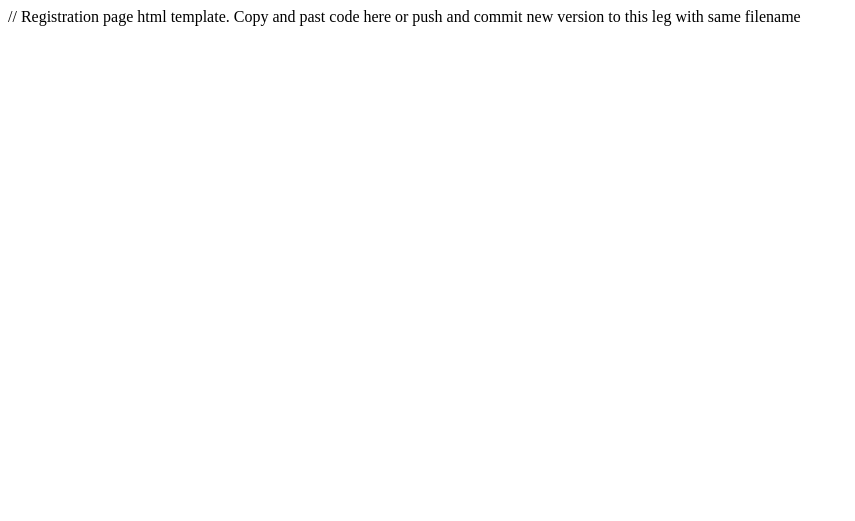
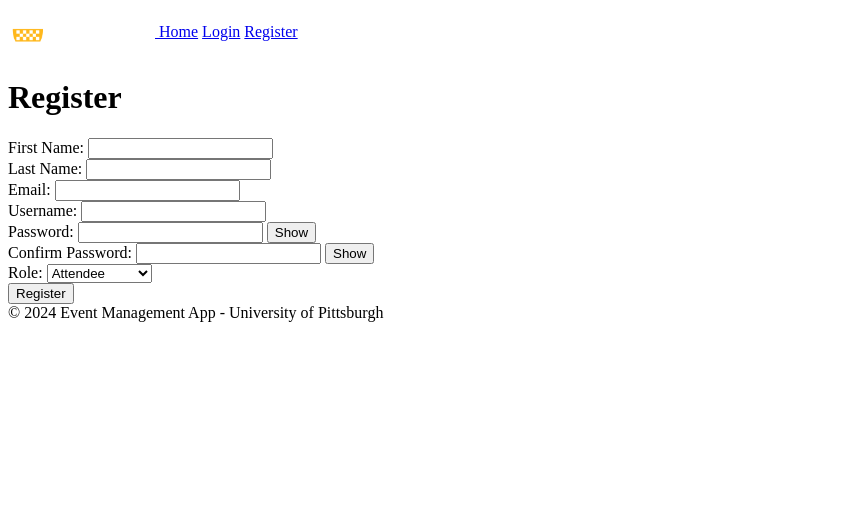
Before and after one commit to NicholasCessna/EventManagementSystem, a Python web app: template templates/register.html in a window 1280 px wide. Shown: the top 521 px of the page, without its empty margins (0-855 px from the left). Before the commit the page ends 26 px from the top, so only its background shows below. Run offline with Jinja, Linux system fonts and the light colour scheme; the template is opened without the code that fills it, so the values that code supplies are empty.

Commit message:
Update register.html

```diff
--- a/templates/register.html
+++ b/templates/register.html
@@ -1 +1,80 @@
-// Registration page html template. Copy and past code here or push and commit new version to this leg with same filename
+{% extends "base.html" %}
+{% block title %}Register{% endblock %}
+{% block content %}
+<div class="form-container">
+    <h1>Register</h1>
+
+    <!-- Flash Messages Block -->
+    {% with messages = get_flashed_messages(with_categories=true) %}
+        {% if messages %}
+            <div class="flash-messages">
+                {% for category, message in messages %}
+                    <div class="alert alert-{{ category }}">{{ message }}</div>
+                {% endfor %}
+            </div>
+        {% endif %}
+    {% endwith %}
+
+    <form method="POST" action="{{ url_for('register') }}" class="styled-form">
+        <div class="form-group">
+            <label for="first_name">First Name:</label>
+            <input type="text" name="first_name" required>
+        </div>
+
+        <div class="form-group">
+            <label for="last_name">Last Name:</label>
+            <input type="text" name="last_name" required>
+        </div>
+
+        <div class="form-group">
+            <label for="email">Email:</label>
+            <input type="email" name="email" id="email" required>
+        </div>
+
+        <div class="form-group">
+            <label for="username">Username:</label>
+            <input type="text" name="username" required>
+        </div>
+
+        <div class="form-group">
+            <label for="password">Password:</label>
+            <input type="password" name="password" id="password" required>
+            <button type="button" onclick="togglePasswordVisibility('password')">Show</button>
+        </div>
+
+        <div class="form-group">
+            <label for="confirm_password">Confirm Password:</label>
+            <input type="password" name="confirm_password" id="confirm_password" required>
+            <button type="button" onclick="togglePasswordVisibility('confirm_password')">Show</button>
+        </div>
+
+        <div class="form-group">
+            <label for="role">Role:</label>
+            <select name="role" id="role" onchange="toggleRegistrationCode()">
+                <option value="attendee">Attendee</option>
+                <option value="event_creator">Event Creator</option>
+            </select>
+        </div>
+
+        <div class="form-group" id="registration-code-field" style="display: none;">
+            <label for="registration_code">Registration Code:</label>
+            <input type="text" name="registration_code" id="registration_code">
+        </div>
+
+        <button type="submit" class="btn btn-primary">Register</button>
+    </form>
+</div>
+
+<script>
+    function togglePasswordVisibility(id) {
+        const input = document.getElementById(id);
+        input.type = input.type === "password" ? "text" : "password";
+    }
+
+    function toggleRegistrationCode() {
+        const role = document.getElementById('role').value;
+        const regCodeField = document.getElementById('registration-code-field');
+        regCodeField.style.display = role === 'event_creator' ? 'block' : 'none';
+    }
+</script>
+{% endblock %}
```
